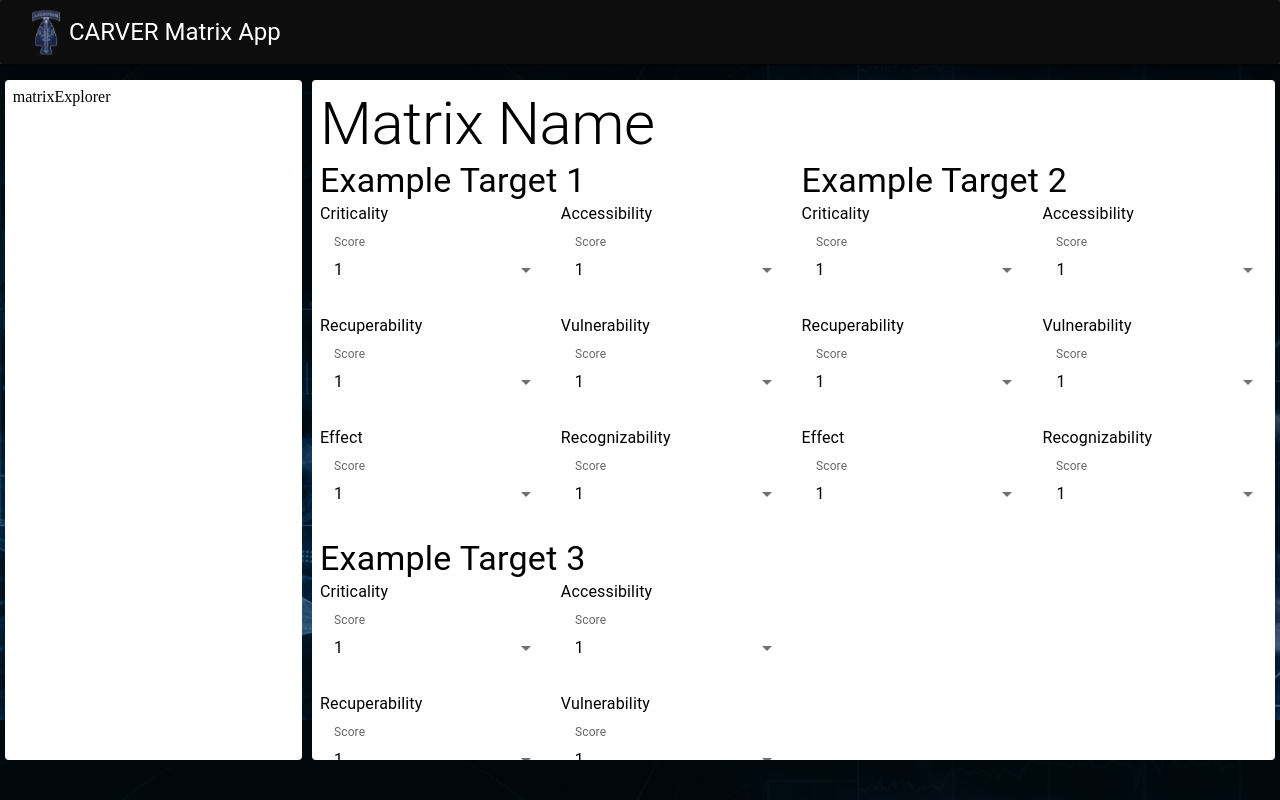
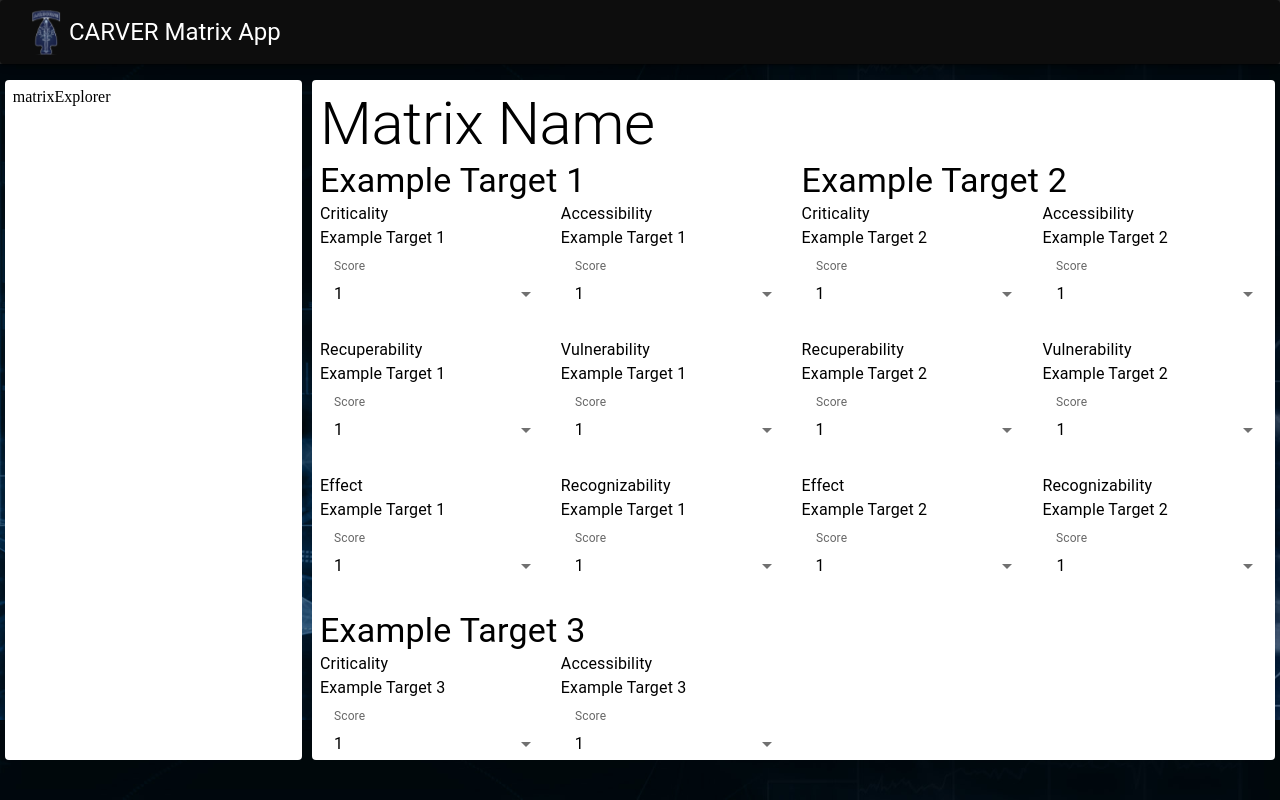
Before and after one commit to garyorsargos/carver-matrix, a React (Vite) app in the folder ui/: page /EditMatrix in a window 1280 px wide. Built offline with nearby package versions, Linux system fonts and the light colour scheme.

Commit message:
Added event process for update multiMatrix

```diff
--- a/ui/src/components/custom/editMatrix/categoryGroup.tsx
+++ b/ui/src/components/custom/editMatrix/categoryGroup.tsx
@@ -1,3 +1,4 @@
+import React from "react";
 import {
   Box,
   FormControl,
@@ -7,51 +8,50 @@ import {
   SelectChangeEvent,
   Typography,
 } from "@mui/material";
-import { Component } from "react";
 import { useMultiMatrix } from "../multiMatrixProvider";
-
 
 interface CategoryDisplayProps {
   category: string;
   targetTitle: string;
 }
 
-interface CategoryGroupState {
-  score: number;
-}
+const CategoryGroup: React.FC<CategoryDisplayProps> = ({ category, targetTitle }) => {
+  const { multiMatrix, setMultiMatrix } = useMultiMatrix();
+  const [score, setScore] = React.useState<number>(
+    multiMatrix.get(targetTitle)?.get(category) || 1
+  );
 
-export class CategoryGroup extends Component<
-  CategoryDisplayProps,
-  CategoryGroupState
-> {
-  constructor(props: CategoryDisplayProps) {
-    super(props);
-    this.state = {
-      score: 1, // initial score value
-    };
-  }
+  const handleInputChange = (event: SelectChangeEvent<number>) => {
+    const newScore = Number(event.target.value);
+    setScore(newScore);
 
-  handleInputChange = (event: SelectChangeEvent<number>) => {
-    const newScore = Number(event.target.value);
-    this.setState({ score: newScore });
-    console.log("Selected score:", newScore);
+    setMultiMatrix((prevMatrix) => {
+      const updatedMatrix = new Map(prevMatrix);
+
+      // Get or create the sub-map for the current targetTitle
+      const targetMap = updatedMatrix.get(targetTitle) || new Map<string, number>();
+      targetMap.set(category, newScore);
+
+      // Set the updated sub-map back to the outer map
+      updatedMatrix.set(targetTitle, targetMap);
+
+      return updatedMatrix;
+    });
+
+    console.log("Updated MultiMatrix:", multiMatrix);
   };
 
-  render() {
-    const { category, targetTitle } = this.props;
-    const { score } = this.state;
   return (
     <Box>
-        <div>
       <Typography>{category}</Typography>
-        </div>
+      <Typography>{targetTitle}</Typography>
       <FormControl fullWidth sx={{ mt: 2 }}>
         <InputLabel id="score-select-label">Score</InputLabel>
         <Select
           id="score-select"
           value={score}
           label="Score"
-            onChange={this.handleInputChange}
+          onChange={handleInputChange}
           sx={{
             ".MuiSelect-select": {
               color: "black",
@@ -67,7 +67,6 @@ export class CategoryGroup extends Component<
       </FormControl>
     </Box>
   );
-  }
-}
+};
 
 export default CategoryGroup;
--- a/ui/src/components/custom/editMatrix/targetGroup.tsx
+++ b/ui/src/components/custom/editMatrix/targetGroup.tsx
@@ -15,22 +15,22 @@ export class TargetGroup extends Component<TargetGroupProps> {
         <Typography variant='h4'>{targetName}</Typography>
         <Grid container spacing={2}>
         <Grid item xs={6}>
-          <CategoryGroup category="Criticality" />
+          <CategoryGroup category="Criticality" targetTitle={targetName} />
         </Grid>
         <Grid item xs={6}>
-          <CategoryGroup category="Accessibility" />
+          <CategoryGroup category="Accessibility" targetTitle={targetName} />
         </Grid>
         <Grid item xs={6}>
-          <CategoryGroup category="Recuperability" />
+          <CategoryGroup category="Recuperability" targetTitle={targetName} />
         </Grid>
         <Grid item xs={6}>
-          <CategoryGroup category="Vulnerability" />
+          <CategoryGroup category="Vulnerability" targetTitle={targetName} />
         </Grid>
         <Grid item xs={6}>
-          <CategoryGroup category="Effect" />
+          <CategoryGroup category="Effect" targetTitle={targetName} />
         </Grid>
         <Grid item xs={6}>
-          <CategoryGroup category="Recognizability" />
+          <CategoryGroup category="Recognizability" targetTitle={targetName} />
         </Grid>
       </Grid>
       </Box>
```
Lines whose indentation alone changed are shown as unchanged.
